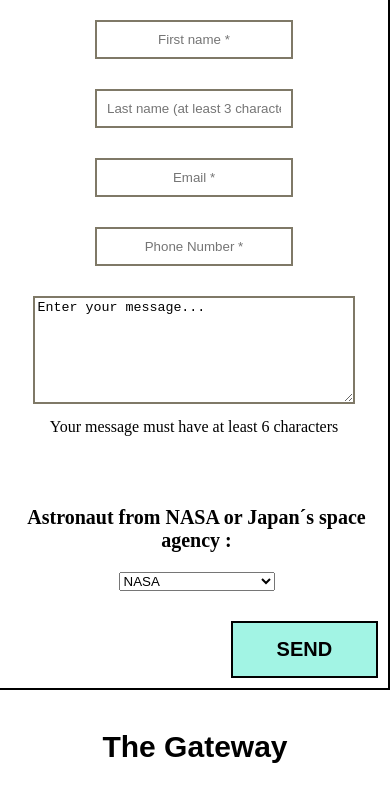
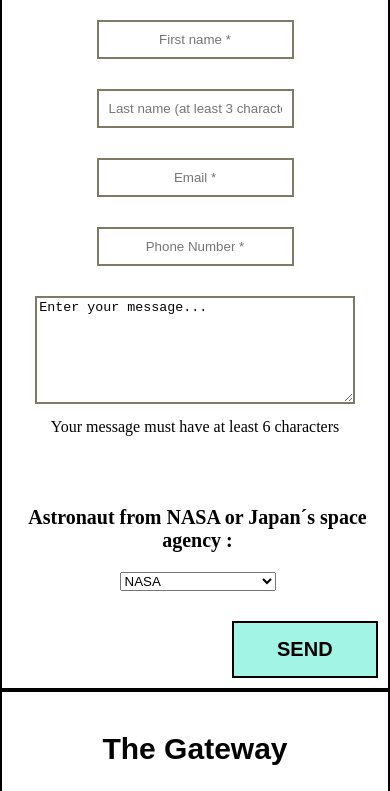
Before and after one commit to Silje32/Project_Exam_SpaceX, a plain HTML site: page contact.html in a window 390 px wide. Shown: the part 146-937 px from the top of the page. Drawn offline with Linux system fonts and the light colour scheme.

Commit message:
fixed a bug on the contact page in mobile media queries

```diff
--- a/css/style.css
+++ b/css/style.css
@@ -792,6 +792,9 @@ header {
 .col-5 {
   order: 5;
 }
+.col-1_contact, .col-2_contact {
+  border: 2px solid black;
+}
 .col-1_mission {
   order: 1;
 }
```
